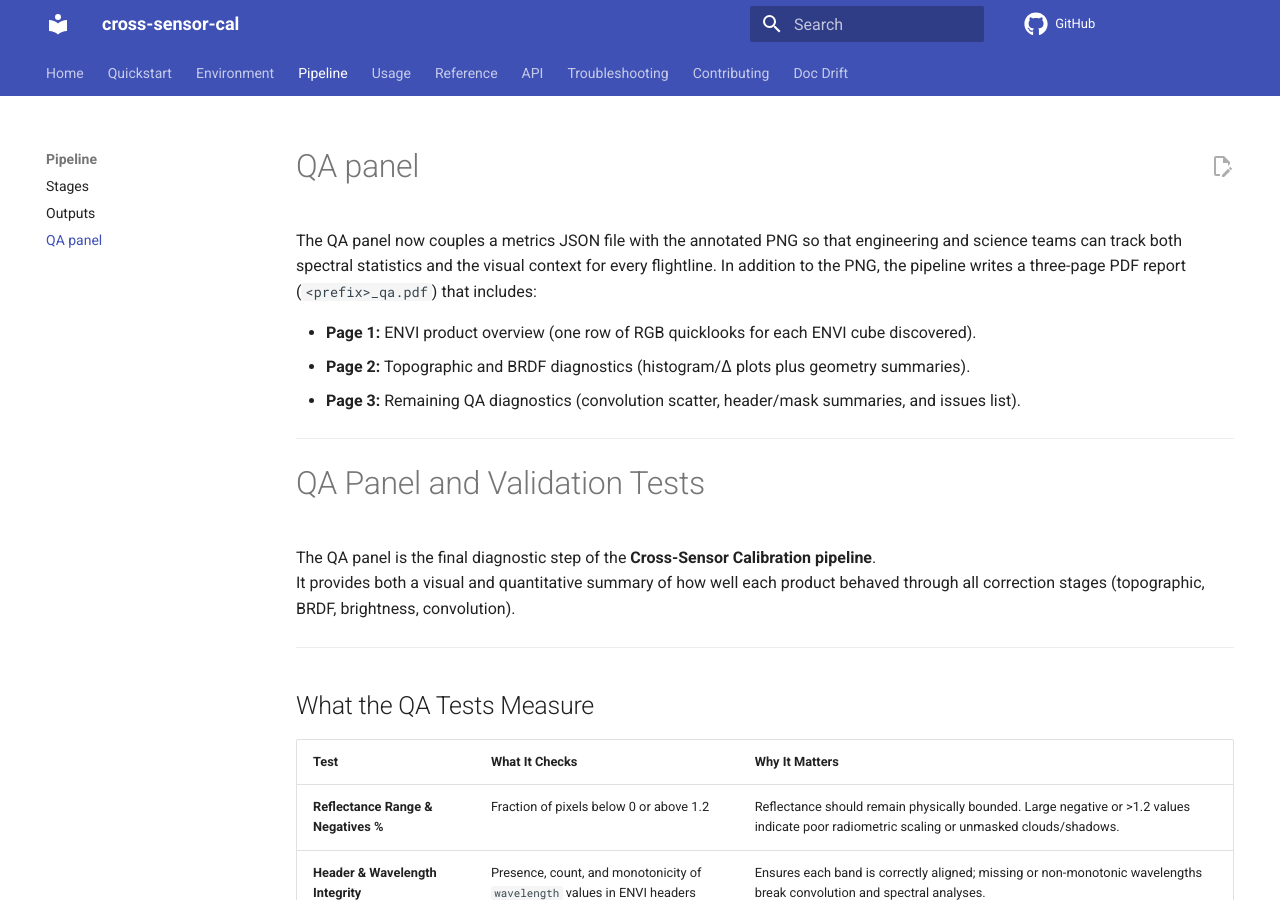
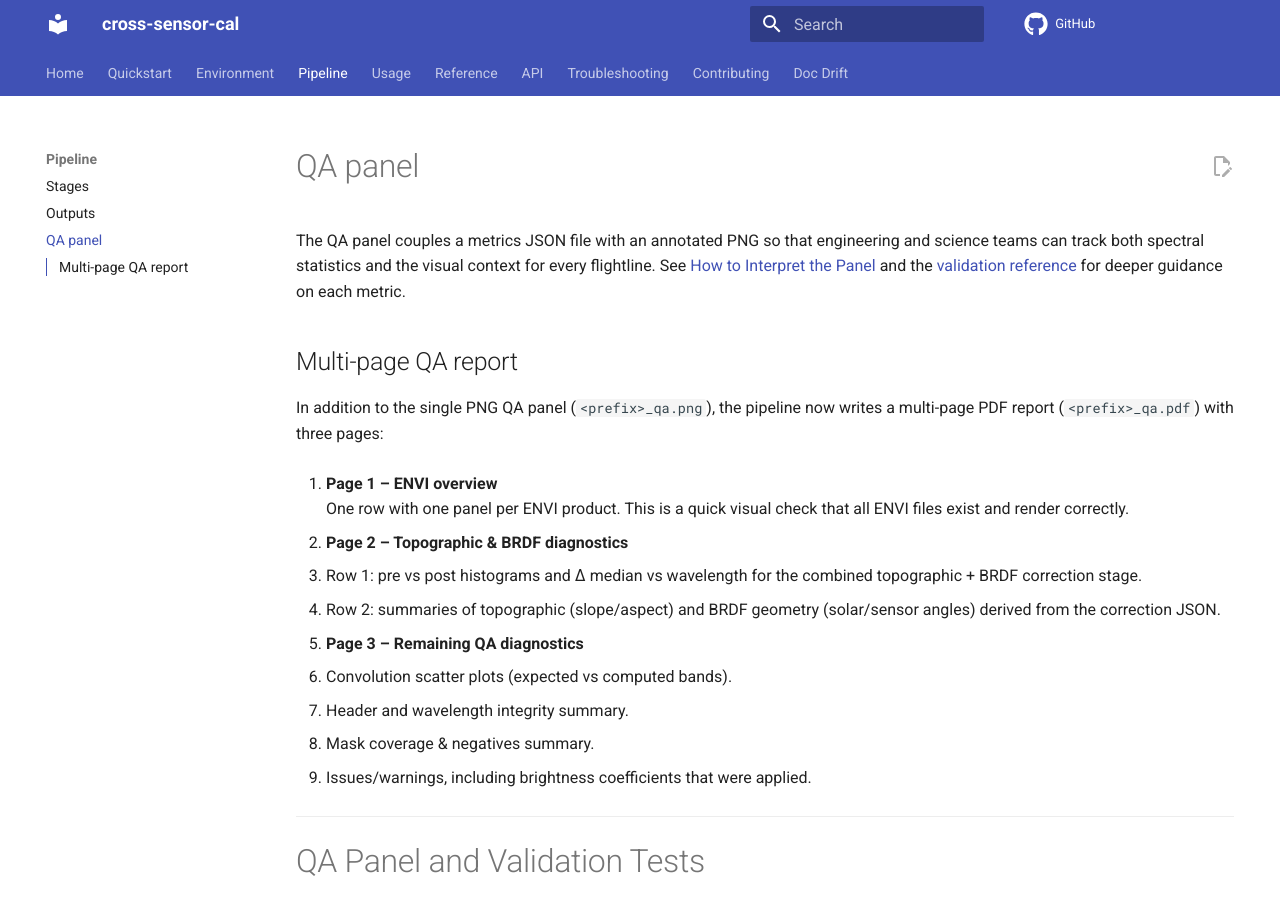
Before and after one commit to earthlab/cross-sensor-cal, an MkDocs documentation site: the page built from docs/pipeline/qa_panel.md, in a window 1280 px wide and 900 px high. Built offline with MkDocs 1.6.1 and Material for MkDocs 9.7.7, drawn with Linux system fonts in a browser that asks for light colours; comment, search, counter and statistics services are not loaded; some of the changed text lies outside the part shown.

Commit message:
docs: update QA, brightness, and CI documentation

```diff
--- a/docs/pipeline/qa_panel.md
+++ b/docs/pipeline/qa_panel.md
@@ -1,16 +1,31 @@
 # QA panel
 
-The QA panel now couples a metrics JSON file with the annotated PNG so that
+The QA panel couples a metrics JSON file with an annotated PNG so that
 engineering and science teams can track both spectral statistics and the visual
-context for every flightline. In addition to the PNG, the pipeline writes a
-three-page PDF report (`<prefix>_qa.pdf`) that includes:
+context for every flightline. See [How to Interpret the Panel](#how-to-interpret-the-panel)
+and the [validation reference](../reference/validation.md) for deeper guidance
+on each metric.
 
-- **Page 1:** ENVI product overview (one row of RGB quicklooks for each ENVI
-  cube discovered).
-- **Page 2:** Topographic and BRDF diagnostics (histogram/Δ plots plus geometry
-  summaries).
-- **Page 3:** Remaining QA diagnostics (convolution scatter, header/mask
-  summaries, and issues list).
+## Multi-page QA report
+
+In addition to the single PNG QA panel (`<prefix>_qa.png`), the pipeline now
+writes a multi-page PDF report (`<prefix>_qa.pdf`) with three pages:
+
+1. **Page 1 – ENVI overview**
+   One row with one panel per ENVI product. This is a quick visual check that
+   all ENVI files exist and render correctly.
+
+2. **Page 2 – Topographic & BRDF diagnostics**
+   - Row 1: pre vs post histograms and Δ median vs wavelength for the combined
+     topographic + BRDF correction stage.
+   - Row 2: summaries of topographic (slope/aspect) and BRDF geometry
+     (solar/sensor angles) derived from the correction JSON.
+
+3. **Page 3 – Remaining QA diagnostics**
+   - Convolution scatter plots (expected vs computed bands).
+   - Header and wavelength integrity summary.
+   - Mask coverage & negatives summary.
+   - Issues/warnings, including brightness coefficients that were applied.
 
 ---
 
@@ -32,6 +47,27 @@ It provides both a visual and quantitative summary of how well each product beha
 | **Convolution Accuracy (per target sensor)** | RMSE and Spectral Angle Mapper (SAM) between expected vs computed bands | Confirms spectral resampling is physically consistent. High RMSE or large SAM (>0.05 radians) indicates wavelength misalignment or incorrect response functions. |
 | **Mask Coverage** | % of valid pixels used for metrics | Low valid coverage (<60%) signals missing masks or unfiltered NaNs. |
 | **Histogram Shape Consistency** | Visual histogram overlay of pre/post corrections | Skewed or bimodal shapes suggest scene heterogeneity or masking issues. |
+
+---
+
+### Brightness coefficients
+
+When NEON data are convolved to Landsat bands, we optionally apply small
+per-band brightness adjustments so that Landsat-like products match a
+MicaSense reference.
+
+- Coefficients are stored in `landsat_to_micasense.json` (units: percent).
+- The adjustment is multiplicative:
+
+  `L_adj = L_raw * (1 + coeff / 100)`, where negative coefficients darken
+  Landsat bands slightly.
+
+- Applied coefficients are recorded in the QA JSON under
+  `brightness_coefficients.landsat_to_micasense` and displayed on Page 3 of
+  the QA PDF.
+
+This makes it easy to verify when a brightness adjustment was applied and to
+audit the exact per-band values.
 
 ---
 
```
Also changed, not shown: CHANGELOG.md (+17 -0 lines), docs/dev/contributing.md (+13 -0 lines), docs/index.md (+9 -5 lines), docs/reference/configuration.md (+42 -0 lines), docs/usage/cli.md (+17 -2 lines).
